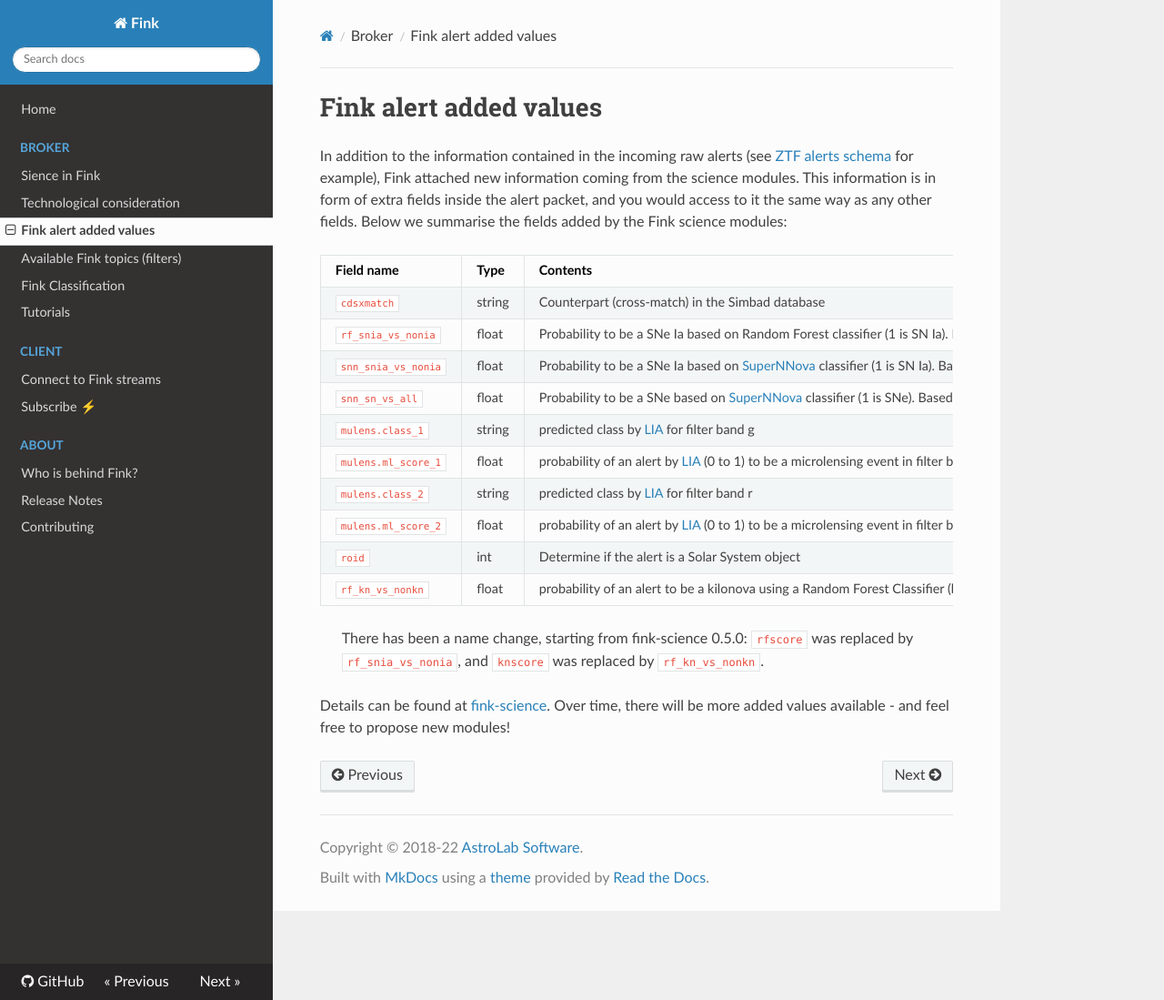
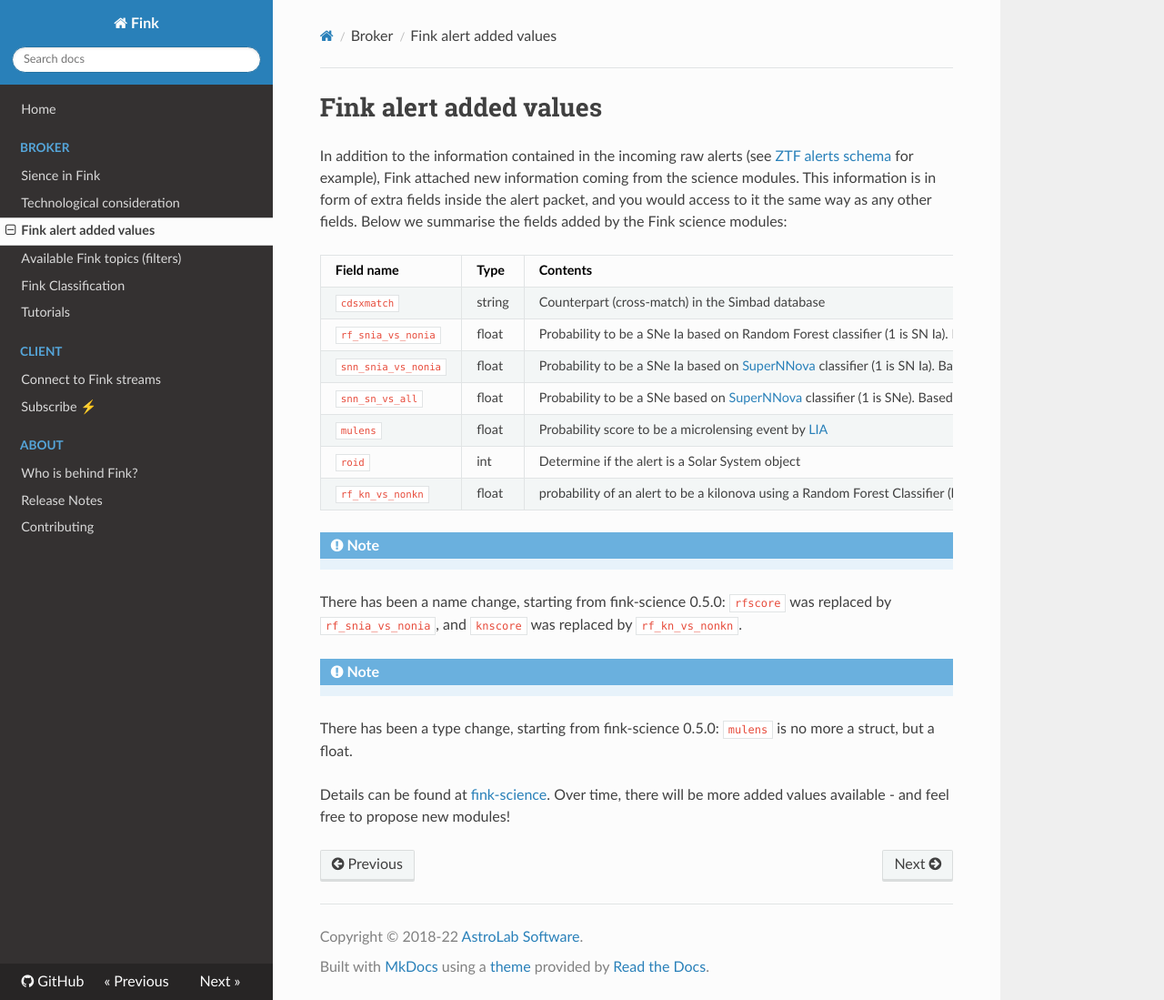
Before and after one commit to astrolabsoftware/fink, an MkDocs documentation site: the page built from docs/science/added_values.md, in a window 1280 px wide and 1099 px high. Shown: the whole window at 91% size. Built offline with MkDocs 1.6.1, drawn with Linux system fonts in a browser that asks for light colours; nearby versions of some CDN libraries.

Commit message:
Update doc for mulens, and add Admonition in the deps

```diff
--- a/docs/science/added_values.md
+++ b/docs/science/added_values.md
@@ -8,14 +8,16 @@ In addition to the information contained in the incoming raw alerts (see [ZTF al
 | `rf_snia_vs_nonia` | float | Probability to be a SNe Ia based on Random Forest classifier (1 is SN Ia). Based on https://arxiv.org/abs/2111.11438 |
 | `snn_snia_vs_nonia` | float | Probability to be a SNe Ia based on [SuperNNova](https://supernnova.readthedocs.io/en/latest/) classifier (1 is SN Ia). Based on https://arxiv.org/abs/1901.06384 |
 | `snn_sn_vs_all` | float | Probability to be a SNe based on [SuperNNova](https://supernnova.readthedocs.io/en/latest/) classifier (1 is SNe). Based on https://arxiv.org/abs/1901.06384 |
-| `mulens.class_1` | string | predicted class by [LIA](https://github.com/dgodinez77/LIA) for filter band g |
-| `mulens.ml_score_1` | float | probability of an alert by [LIA](https://github.com/dgodinez77/LIA) (0 to 1) to be a microlensing event in filter band g using a Random Forest Classifier |
-| `mulens.class_2` | string | predicted class by [LIA](https://github.com/dgodinez77/LIA) for filter band r |
-| `mulens.ml_score_2` | float | probability of an alert by [LIA](https://github.com/dgodinez77/LIA) (0 to 1) to be a microlensing event in filter band r using a Random Forest Classifier |
+| `mulens` | float | Probability score to be a microlensing event by [LIA](https://github.com/dgodinez77/LIA) |
 | `roid` | int | Determine if the alert is a Solar System object |
 | `rf_kn_vs_nonkn` | float | probability of an alert to be a kilonova using a Random Forest Classifier (binary classification). |
 
-> There has been a name change, starting from fink-science 0.5.0:
-> `rfscore` was replaced by `rf_snia_vs_nonia`, and `knscore` was replaced by `rf_kn_vs_nonkn`.
+!!! note
+  There has been a name change, starting from fink-science 0.5.0:
+  `rfscore` was replaced by `rf_snia_vs_nonia`, and `knscore` was replaced by `rf_kn_vs_nonkn`.
+
+!!! note
+  There has been a type change, starting from fink-science 0.5.0:
+  `mulens` is no more a struct, but a float.
 
 Details can be found at [fink-science](https://github.com/astrolabsoftware/fink-science). Over time, there will be more added values available - and feel free to propose new modules!
--- a/mkdocs.yml
+++ b/mkdocs.yml
@@ -20,5 +20,7 @@ nav:
       - Contributing: contributing.md
 
 theme: readthedocs
+markdown_extensions:
+  - admonition
 
 copyright: Copyright &copy; 2018-22 <a href="https://astrolabsoftware.github.io/">AstroLab Software</a>.
```
